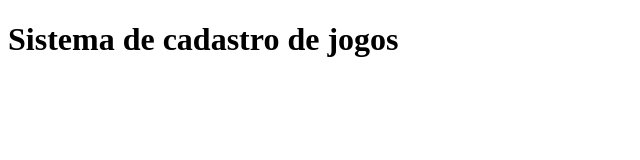
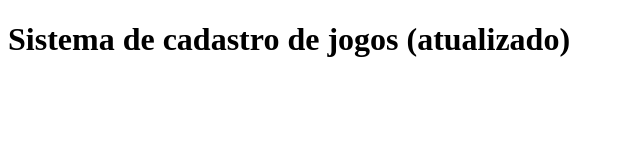
Before and after one commit to lulosantos/sistema-de-cadastro, a plain HTML site: page index.html in a window 1280 px wide. Shown: the whole page, without its empty margins (0-640 px from the left). Drawn offline with Linux system fonts and the light colour scheme.

Commit message:
comitando via linha de comando.

```diff
--- a/index.html
+++ b/index.html
@@ -7,6 +7,7 @@
     <title>Meus Jogos</title>
 </head>
 <body>
-    <h1>Sistema de cadastro de jogos</h1>
+    <h1>Sistema de cadastro de jogos (atualizado)</h1>
+    <script src="apps.js"></script>
 </body>
 </html>
```
